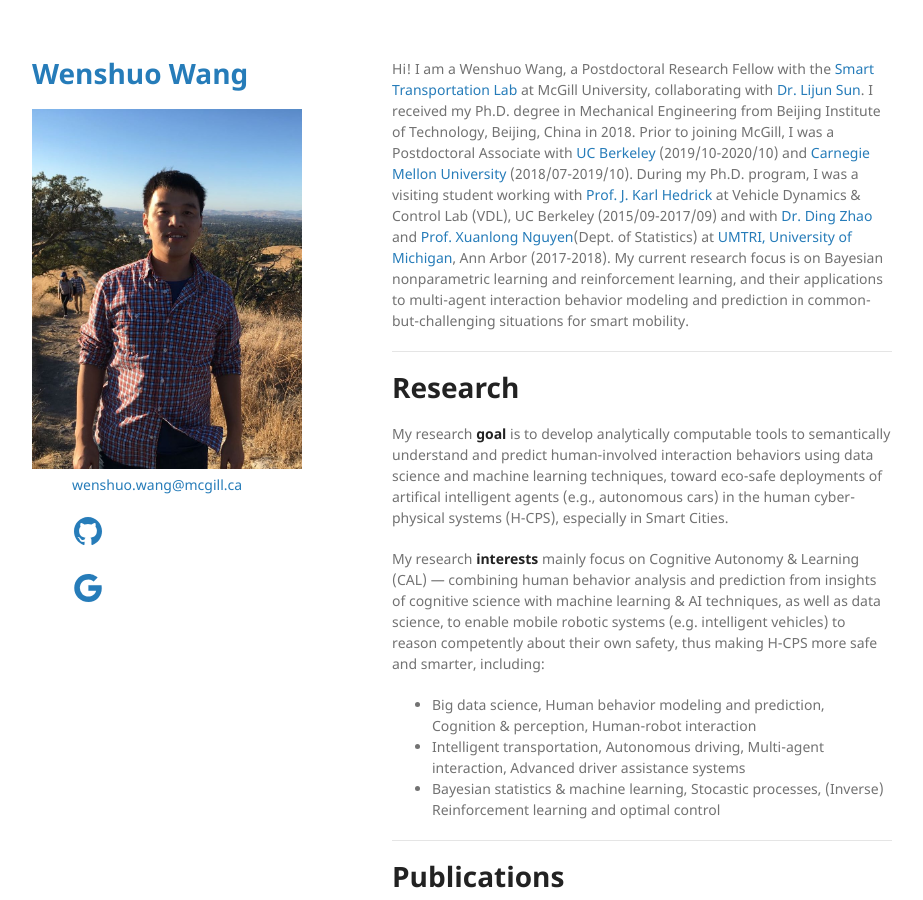
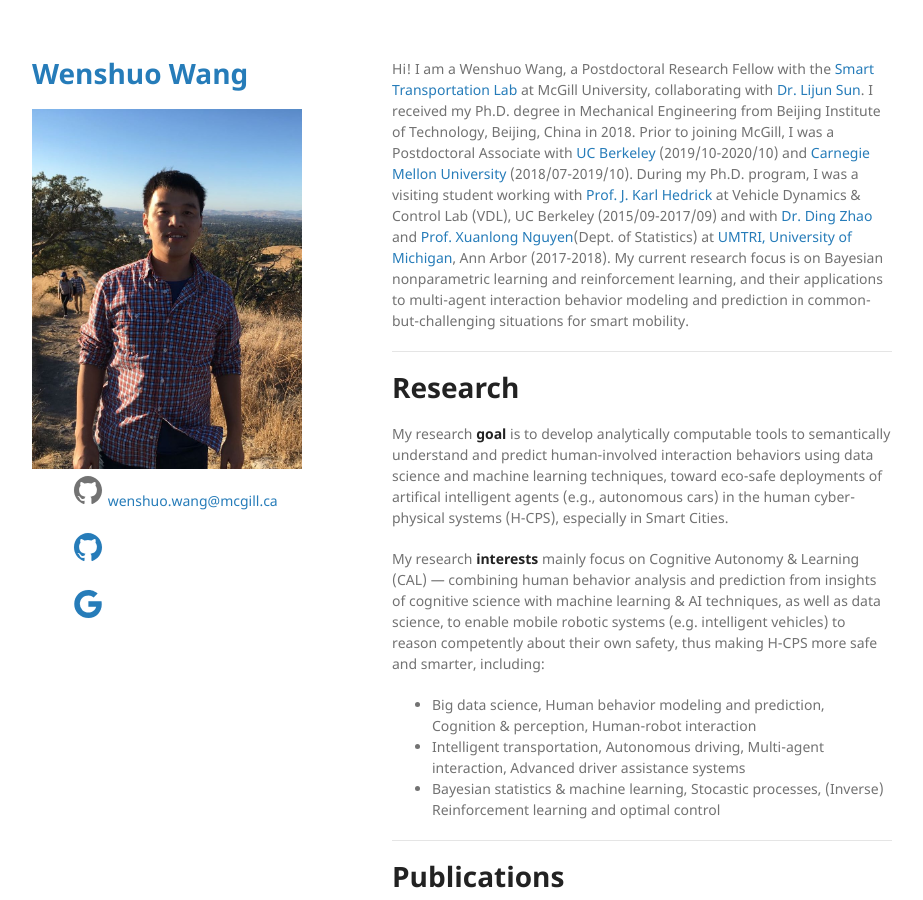
Before and after one commit to wenshuowang/wenshuowang.github.io, a Jekyll site: the page built from index.md, in a window 1280 px wide and 900 px high. Shown: the whole window, without its empty margins (178-1101 px from the left). Built offline with Jekyll 4.4.1, drawn with Linux system fonts in a browser that asks for light colours; the repository's description, which GitHub fills in, is left out.

Commit message:
Update default.html

```diff
--- a/_layouts/default.html
+++ b/_layouts/default.html
@@ -48,13 +48,12 @@
 
         {% if site.email %}
         <ul class="email">
+          <ion-icon name="logo-github" size = "large" font-size = 128px></ion-icon>
             <a href="mailto:wenshuo.wang@mcgill.ca" target="_bank">wenshuo.wang@mcgill.ca
               <!-- <ion-icon name="logo-github" size = "large" font-size = 128px></ion-icon> -->
             </a>
         </ul>
         {% endif %}
-
-
 
         {% if site.github %}
         <ul class="github">
```
